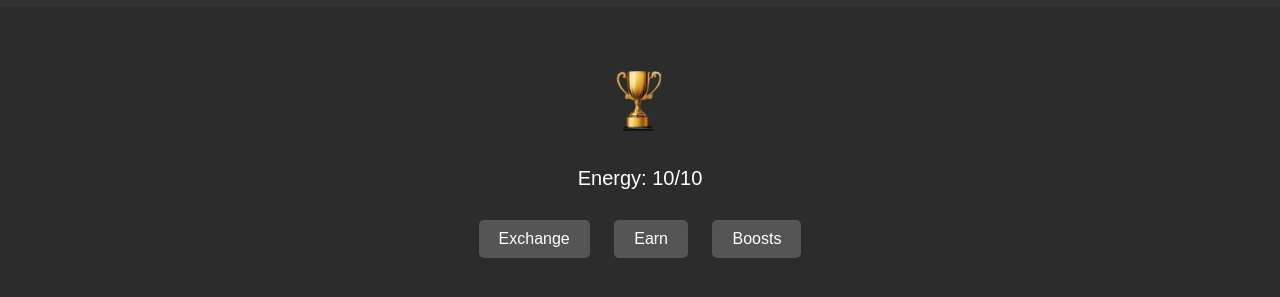
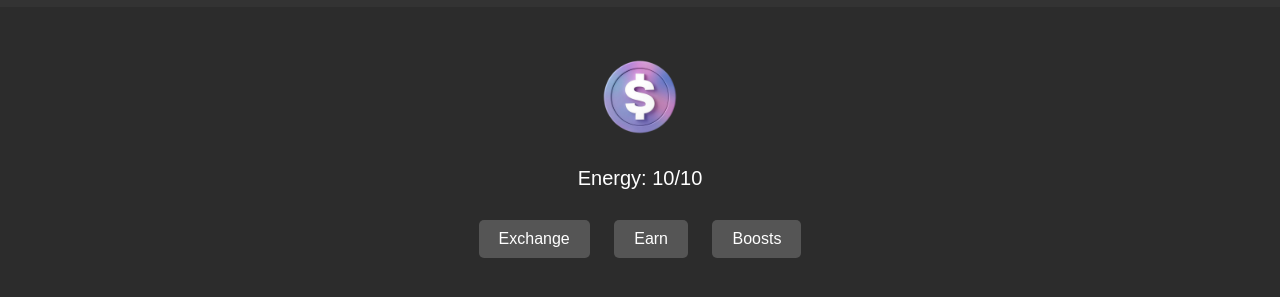
Before and after one commit to Fridom1/website, a plain HTML site: page index.html in a window 1280 px wide. Shown: the part 43-340 px from the top of the page. Drawn offline with Linux system fonts and the light colour scheme.

Commit message:
Update index.html

```diff
--- a/index.html
+++ b/index.html
@@ -46,7 +46,7 @@
             margin: 20px auto;
             width: 100px;
             height: 100px;
-            background-image: url('Images/gold.png'); /* Путь к изображению здесь */
+            background-image: url('images/coin.png'); /* Путь к изображению здесь */
             background-size: cover;
             border-radius: 50%;
             cursor: pointer;
@@ -120,7 +120,7 @@
             }
         }
 
-        // Вызываем функцию для восстановления энергии каждую секунд
+        // Вызываем функцию для восстановления энергии каждую секунду
         setInterval(restoreEnergy, 1000);
 
         // Обновляем отображение сразу после загрузки страницы
```
